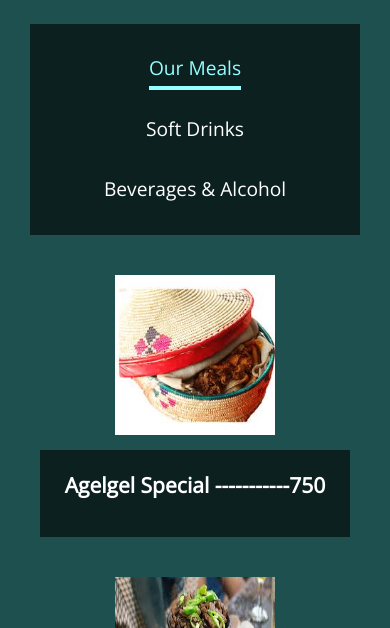
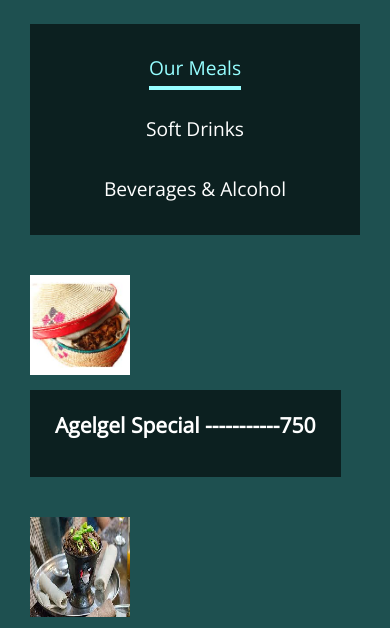
Before and after one commit to jobb10m/Maed-Restaurant, a plain HTML site: page index.html in a window 390 px wide. Shown: the part 216-844 px from the top of the page. Drawn offline with nearby package versions, Linux system fonts and the light colour scheme.

Commit message:
Fixed size

```diff
--- a/css/tooplate-wave-cafe.css
+++ b/css/tooplate-wave-cafe.css
@@ -15,7 +15,7 @@ body {
     .tm-list-item {
         display: flex;
         flex-direction: column; /* Stack the item name and price */
-        align-items: center;
+        align-items: flex-start;
         text-align: center;
         margin-bottom: 15px;
     }
@@ -187,8 +187,8 @@ h2 { margin-top: 0; }
 
 .tm-list-item-img {
     margin-right: 20px;
-    width: 160px;
-    height: 160px;
+    width: 100px;
+    height: 100px;
     background-color: #099;
 }
 
```
